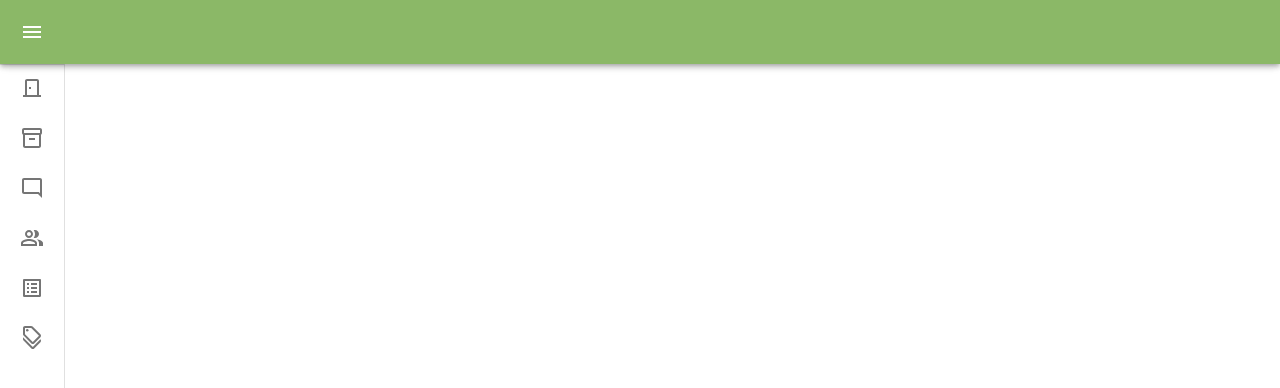
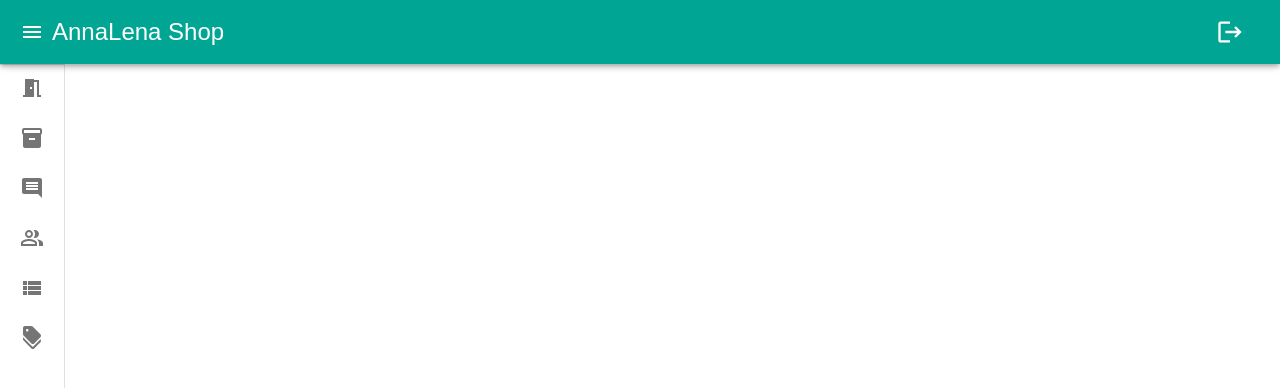
Before and after one commit to alirezamirahmadi/Store-CMS, a React (Vite) app: page / in a window 1280 px wide. Shown: the top 388 px of the page. Built offline with nearby package versions, Linux system fonts and the light colour scheme.

Commit message:
feat: add navbar component

```diff
--- a/index.html
+++ b/index.html
@@ -2,12 +2,12 @@
 <html lang="en">
   <head>
     <meta charset="UTF-8" />
-    <link rel="icon" type="image/svg+xml" href="" />
     <meta name="viewport" content="width=device-width, initial-scale=1.0" />
     <title>Store CMS</title>
   </head>
   <body>
     <div id="root"></div>
     <script type="module" src="/src/main.tsx"></script>
+    <script src="https://cdn.tailwindcss.com"></script>
   </body>
 </html>
--- a/src/assets/data/Data.tsx
+++ b/src/assets/data/Data.tsx
@@ -1,20 +1,19 @@
-import DoorBackOutlinedIcon from '@mui/icons-material/DoorBackOutlined';
-import Inventory2OutlinedIcon from '@mui/icons-material/Inventory2Outlined';
-import ModeCommentOutlinedIcon from '@mui/icons-material/ModeCommentOutlined';
+import MeetingRoomIcon from '@mui/icons-material/MeetingRoom';
+import Inventory2Icon from '@mui/icons-material/Inventory2';
+import CommentIcon from '@mui/icons-material/Comment';
 import PeopleAltOutlinedIcon from '@mui/icons-material/PeopleAltOutlined';
-import ListAltOutlinedIcon from '@mui/icons-material/ListAltOutlined';
-import DiscountOutlinedIcon from '@mui/icons-material/DiscountOutlined';
-
+import ViewListIcon from '@mui/icons-material/ViewList';
+import DiscountIcon from '@mui/icons-material/Discount';
 
 import { MenuType } from "../../type/HomeType";
 
 const MenuData: MenuType[] = [
-  { id: 1, title: 'Home', icon: <DoorBackOutlinedIcon  fontSize='medium' color='inherit'/>, href:'/home' },
-  { id: 2, title: 'Products', icon: <Inventory2OutlinedIcon  fontSize='medium' color='inherit'/>, href:'/products' },
-  { id: 3, title: 'Comments', icon: <ModeCommentOutlinedIcon  fontSize='medium' color='inherit'/>, href:'/comments' },
+  { id: 1, title: 'Home', icon: <MeetingRoomIcon  fontSize='medium' color='inherit'/>, href:'/home' },
+  { id: 2, title: 'Products', icon: <Inventory2Icon  fontSize='medium' color='inherit'/>, href:'/products' },
+  { id: 3, title: 'Comments', icon: <CommentIcon  fontSize='medium' color='inherit'/>, href:'/comments' },
   { id: 4, title: 'Users', icon: <PeopleAltOutlinedIcon  fontSize='medium' color='inherit'/>, href:'/users' },
-  { id: 5, title: 'Orders', icon: <ListAltOutlinedIcon  fontSize='medium' color='inherit'/>, href:'/orders' },
-  { id: 6, title: 'Discount', icon: <DiscountOutlinedIcon  fontSize='medium' color='inherit'/>, href:'/discount' },
+  { id: 5, title: 'Orders', icon: <ViewListIcon  fontSize='medium' color='inherit'/>, href:'/orders' },
+  { id: 6, title: 'Discount', icon: <DiscountIcon  fontSize='medium' color='inherit'/>, href:'/discount' },
 
 ]
 
--- /dev/null
+++ b/src/component/navbar/NavBar.tsx
@@ -0,0 +1,21 @@
+import { IconButton, useTheme } from '@mui/material';
+import LogoutIcon from '@mui/icons-material/Logout';
+
+export default function NavBar() {
+  const theme = useTheme();
+
+  const loginHandler = () => {
+
+  }
+
+  return (
+    <>
+      <div className="flex justify-between items-center w-full">
+        <p className="text-2xl">AnnaLena Shop</p>
+        <div className="flex">
+          <IconButton onClick={loginHandler} size="large" sx={{ color: theme.palette.primary.contrastText }}><LogoutIcon fontSize="inherit" /></IconButton>
+        </div>
+      </div>
+    </>
+  )
+}
--- a/src/component/sidebar/SideBar.tsx
+++ b/src/component/sidebar/SideBar.tsx
@@ -12,6 +12,7 @@ import ChevronLeftIcon from '@mui/icons-material/ChevronLeft';
 import ChevronRightIcon from '@mui/icons-material/ChevronRight';
 
 import { MenuData } from '../../assets/data/Data';
+import NavBar from '../navbar/NavBar';
 
 const drawerWidth = 240;
 
@@ -126,13 +127,14 @@ export default function SideBar({ children }: { children: React.ReactNode }): Re
   return (
     <div className='flex'>
       <CssBaseline />
-      <AppBar position="fixed" open={open}>
-        <Toolbar>
+      <AppBar position="fixed" open={open} >
+        <Toolbar sx={{ display: 'flex' }}>
           <IconButton color="inherit" aria-label="open drawer" onClick={handleDrawerOpen} edge="start"
             sx={{ ...(open && { display: 'none' }), }}
           >
             <MenuIcon />
           </IconButton>
+          <NavBar />
         </Toolbar>
       </AppBar>
       <Drawer variant="permanent" open={open} >
@@ -150,8 +152,8 @@ export default function SideBar({ children }: { children: React.ReactNode }): Re
             MenuData?.map(menuItem => (
               <ListItem key={menuItem.id} disablePadding sx={{ display: 'block', mb: 2.5 }}>
                 <Tooltip title={open ? '' : menuItem.title}>
-                  <ListItemButton onClick={() => selectCategory(menuItem.id, menuItem.href)} sx={{ height: 30, justifyContent: open ? 'initial' : 'center', px: 2.5, mb: 1, color:listSelected === menuItem.id ? theme.palette.primary.main : '' }}>
-                    <ListItemIcon sx={{ minWidth: 0, mr: open ? 2 : 'auto', justifyContent: 'center', color:listSelected === menuItem.id ? theme.palette.primary.main : ''}} >
+                  <ListItemButton onClick={() => selectCategory(menuItem.id, menuItem.href)} sx={{ height: 30, justifyContent: open ? 'initial' : 'center', px: 2.5, mb: 1, color: listSelected === menuItem.id ? theme.palette.primary.main : '' }}>
+                    <ListItemIcon sx={{ minWidth: 0, mr: open ? 2 : 'auto', justifyContent: 'center', color: listSelected === menuItem.id ? theme.palette.primary.main : '' }} >
                       {menuItem.icon}
                     </ListItemIcon>
                     <ListItemText sx={{ opacity: open ? 1 : 0 }} primary={<Typography variant='body1' >{menuItem.title}</Typography>} />
--- a/src/main.tsx
+++ b/src/main.tsx
@@ -8,5 +8,5 @@ ReactDOM.createRoot(document.getElementById('root')!).render(
     <BrowserRouter>
       <Theme />
     </BrowserRouter>
-  </React.StrictMode>,
+  </React.StrictMode>
 )
--- a/src/route/Route.tsx
+++ b/src/route/Route.tsx
@@ -1,6 +1,6 @@
 
 const routes = [
-    {path:'/home', element:<div />},
+    {path:'/', element:<div />},
 ]
 
 export default routes
--- a/src/theme/Theme.tsx
+++ b/src/theme/Theme.tsx
@@ -6,7 +6,6 @@ import createCache from '@emotion/cache';
 
 // import sahel from '../Fonts/Sahel-FD.woff2';
 import App from '../App';
-
 
 const cacheDataTable = createCache({
   key: "mui-datatables",
@@ -46,7 +45,7 @@ export default function Theme() {
         mode,
 
         primary: {
-          main: '#8BB867',
+          main: '#00A693', //'#48d1cc', //'#8BB867',
           light: '#8ed557',
           contrastText: '#fff',
         },
--- a/tailwind.config.js
+++ b/tailwind.config.js
@@ -1,6 +1,7 @@
 /** @type {import('tailwindcss').Config} */
+
 module.exports = {
-  content: ["./src/**/*.{ts, tsx}"],
+  content: ['./src/component/**/*.tsx'],
   theme: {
     extend: {},
   },
```
Also changed, not shown: src/App.tsx (+4 -3 lines).
